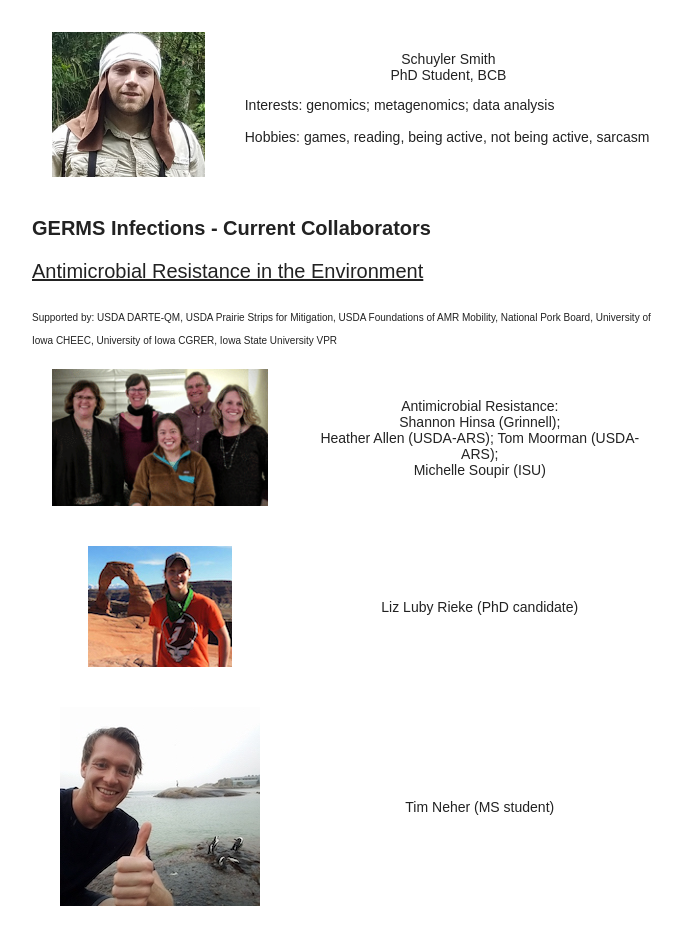
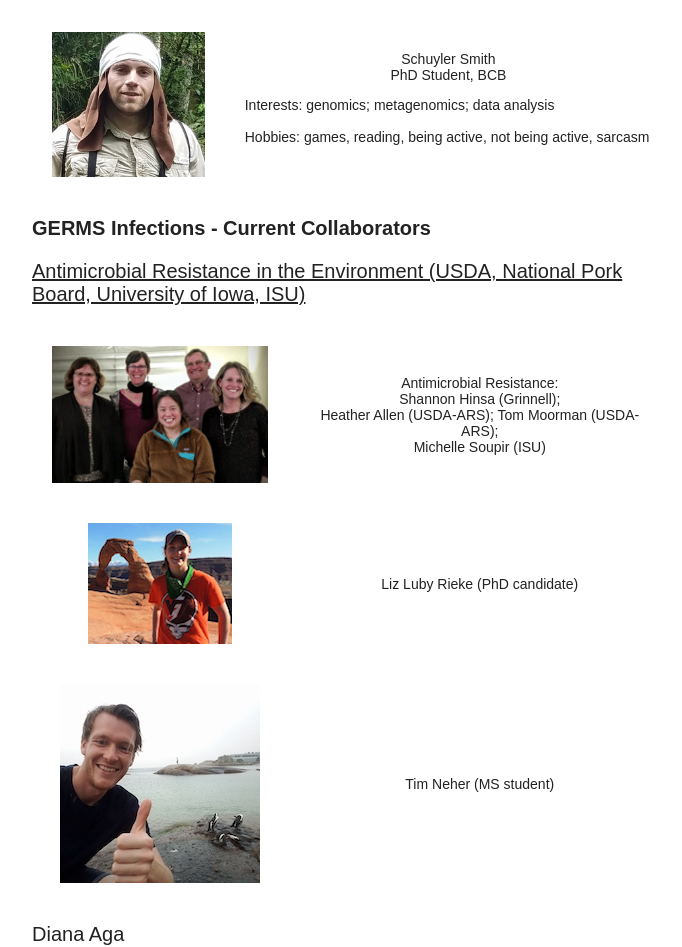
Before and after one commit to germs-lab/germs-lab.github.com-bu, a Jekyll site: the page built from people/index.md, in a window 1280 px wide and 1400 px high, scrolled down 2401 px. Shown: the top 947 px of the window, without its empty margins (288-970 px from the left). Built offline with Jekyll 4.4.1, drawn with Linux system fonts in a browser that asks for light colours; nearby versions of some CDN libraries; some of the changed text lies outside the part shown.

Commit message:
Update index.md

```diff
--- a/people/index.md
+++ b/people/index.md
@@ -110,8 +110,7 @@
 
 <p><b>GERMS Infections - Current Collaborators</b></p>
 
-<p><u>Antimicrobial Resistance in the Environment</u></p>
-<font size="1">Supported by: USDA DARTE-QM, USDA Prairie Strips for Mitigation, USDA Foundations of AMR Mobility, National Pork Board, University of Iowa CHEEC, University of Iowa CGRER, Iowa State University VPR</font>
+<p><u>Antimicrobial Resistance in the Environment (USDA, National Pork Board, University of Iowa, ISU)</u></p>
 
 <table class="tg">
   <tr>
@@ -130,22 +129,21 @@
   </tr>
 </table>
 
-Photos to Come:  Diana Aga, Matt Helmers, Lisa Schulte Moore
+Diana Aga
+Matt Helmers
+Lisa Schulte Moore
 
 
-<p><u>Dimensions of Biodiversity:  Nectar Microbiomes </u></p>
-<font size="1">Supported by: NSF</font>
+<p><u>Dimensions of Biodiversity:  Nectar Microbiomes (NSF) </u></p>
 
-In collaboration with Tadashi Fukami (Standford Uiversity)
+Tadashi Fukami (Standford Uiversity)
 
 <img class="resize" src="https://raw.githubusercontent.com/germs-lab/germs-lab.github.com/master/images/fukami.jpg" alt="fukami lab">
 
-<p><u>Harmful Algal Blooms in Recreational Waters</u></p>
-<font size="1">Supported by:  EPA STAR, Iowa DNR</font>
+<p><u>Harmful Algal Blooms in Recreational Waters (EPA, IDNR) </u></p>
 
-
-
-Photos to Come:  Kaoru Ikuma & Elizabeth Swanner
+Kaoru Ikuma
+Elizabeth Swanner
 
 <p><b>Collaborative Group Webpages:</b></p>
 [Water Quality Research Lab](https://www.abe.iastate.edu/soupir/)
```
